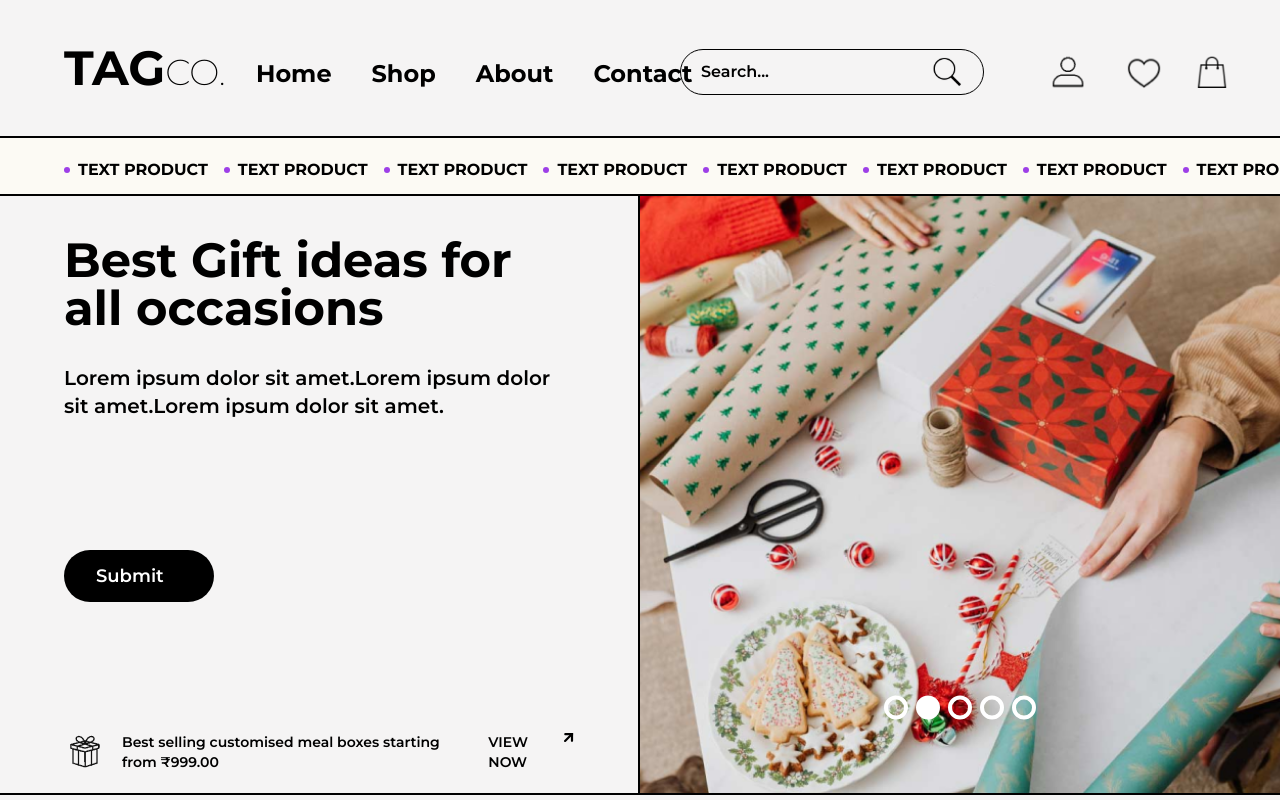
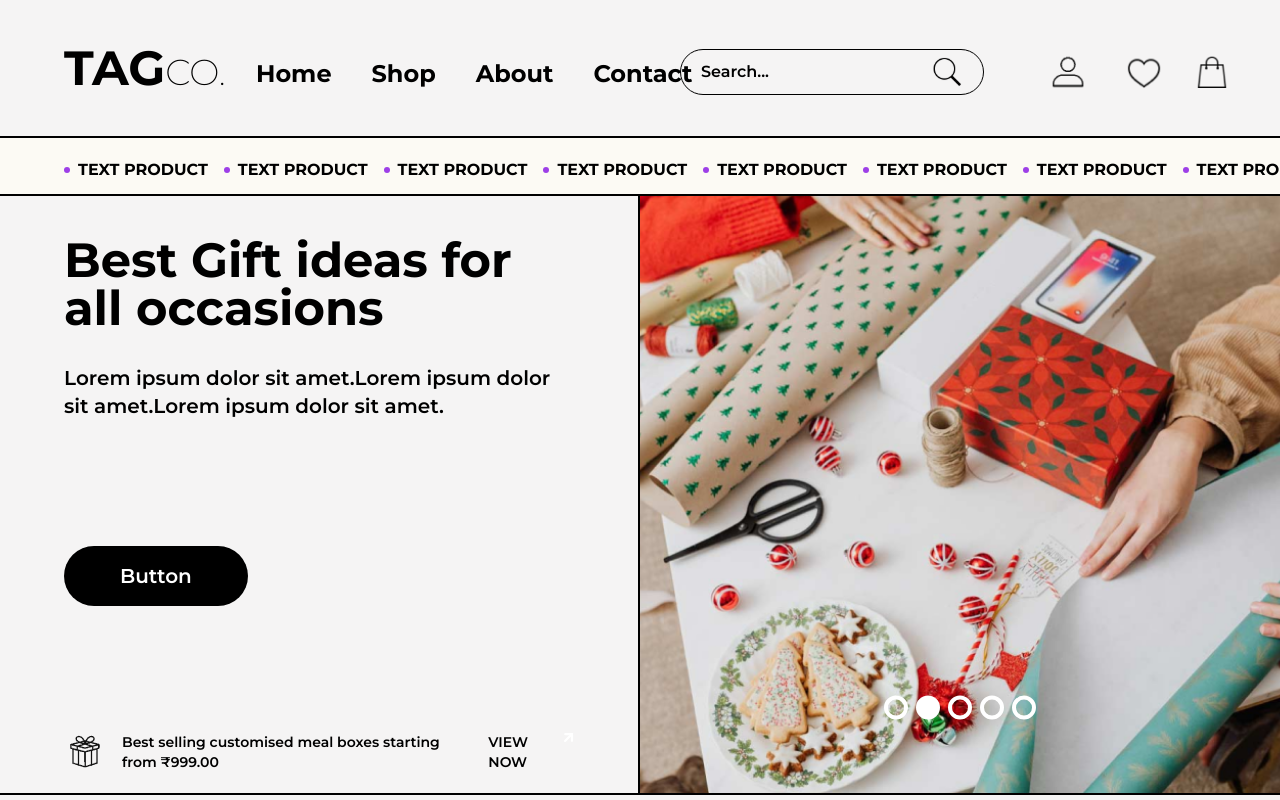
Before and after one commit to Aswanthachu/shopping-cart-react-typescript, a React (Vite) app: page / in a window 1280 px wide. Shown: the top 800 px of the page. Built offline with nearby package versions, Linux system fonts and the light colour scheme; a web font is replaced by a local one.

Commit message:
build error cleared and button styles changed

```diff
--- a/src/components/Banner.tsx
+++ b/src/components/Banner.tsx
@@ -16,8 +16,8 @@ const Banner = () => {
           </p>
         </div>
         <Button
-          className="bg-black rounded-full text-white flex px-8 py-3 text-lg font-semibold items-center gap-2 my-10 lg:my-20  text-center max-w-[150px]"
-          text="Submit"
+          className="bg-black rounded-full text-white flex px-14 py-4 text-xl font-semibold items-center gap-2 my-10 lg:my-20  text-center w-fit"
+          text="Button"
           type="button"
           iconColor="fill-white"
         />
@@ -30,6 +30,7 @@ const Banner = () => {
             <Link
               className="text-black text-xs md:text-sm font-semibold hover:underline hover:scale-110 md:hover:scale-125 flex gap-2 transition duration-500 ease-in-out mt-2 md:mt-0"
               text="VIEW NOW"
+              iconColor="fill-white"
             />
           </div>
         </div>
--- a/src/components/FeaturedBanner.tsx
+++ b/src/components/FeaturedBanner.tsx
@@ -38,7 +38,7 @@ const FeaturedBanner = () => {
           <Timer />
           <div className="w-full flex justify-center lg:justify-start">
           <Button
-            className="bg-black rounded-full text-white flex px-12 py-3 lg:py-5 text-lg font-semibold items-center gap-2 my-5 lg:my-20  text-center max-w-[210px]"
+            className="bg-black rounded-full text-white flex px-12 py-3 lg:py-5 text-lg font-semibold items-center gap-2 my-5 lg:my-20  text-center w-fit"
             text="Shop Now!"
             type="button"
             iconColor="fill-white"
```
